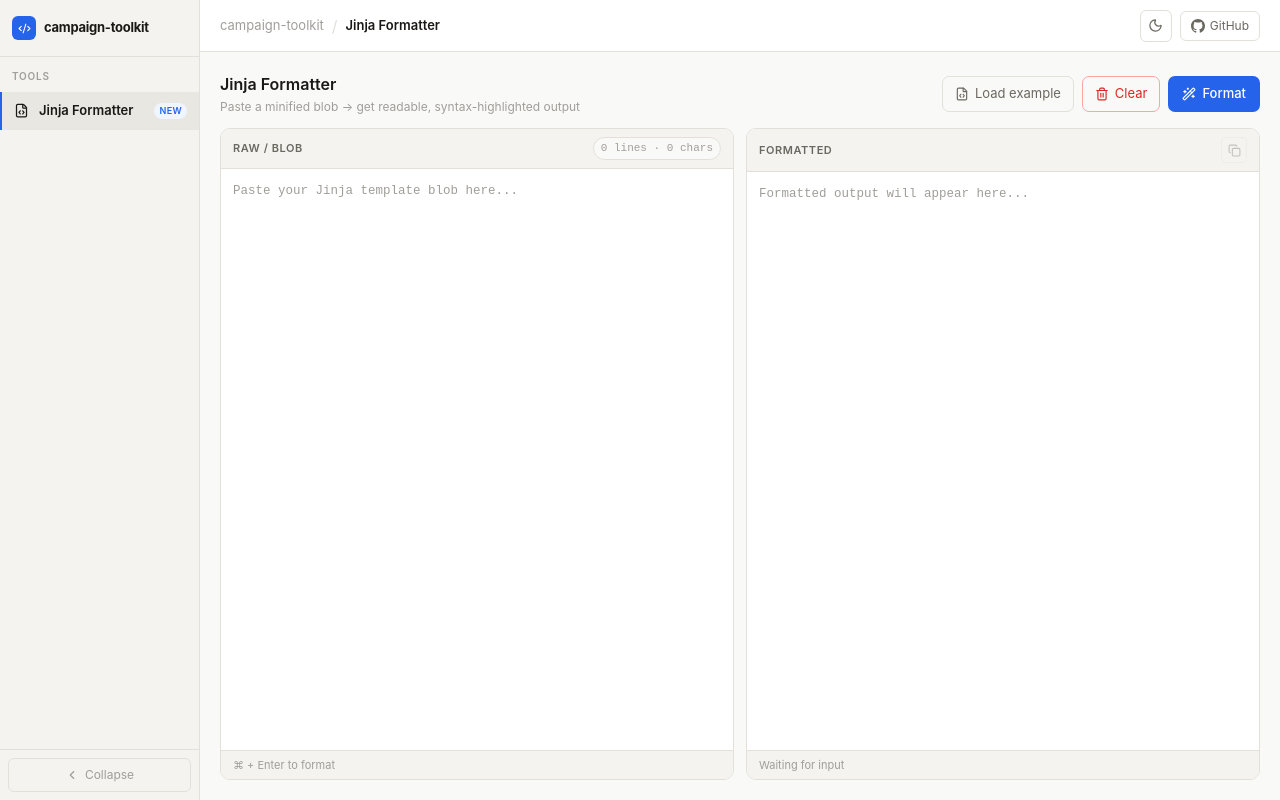
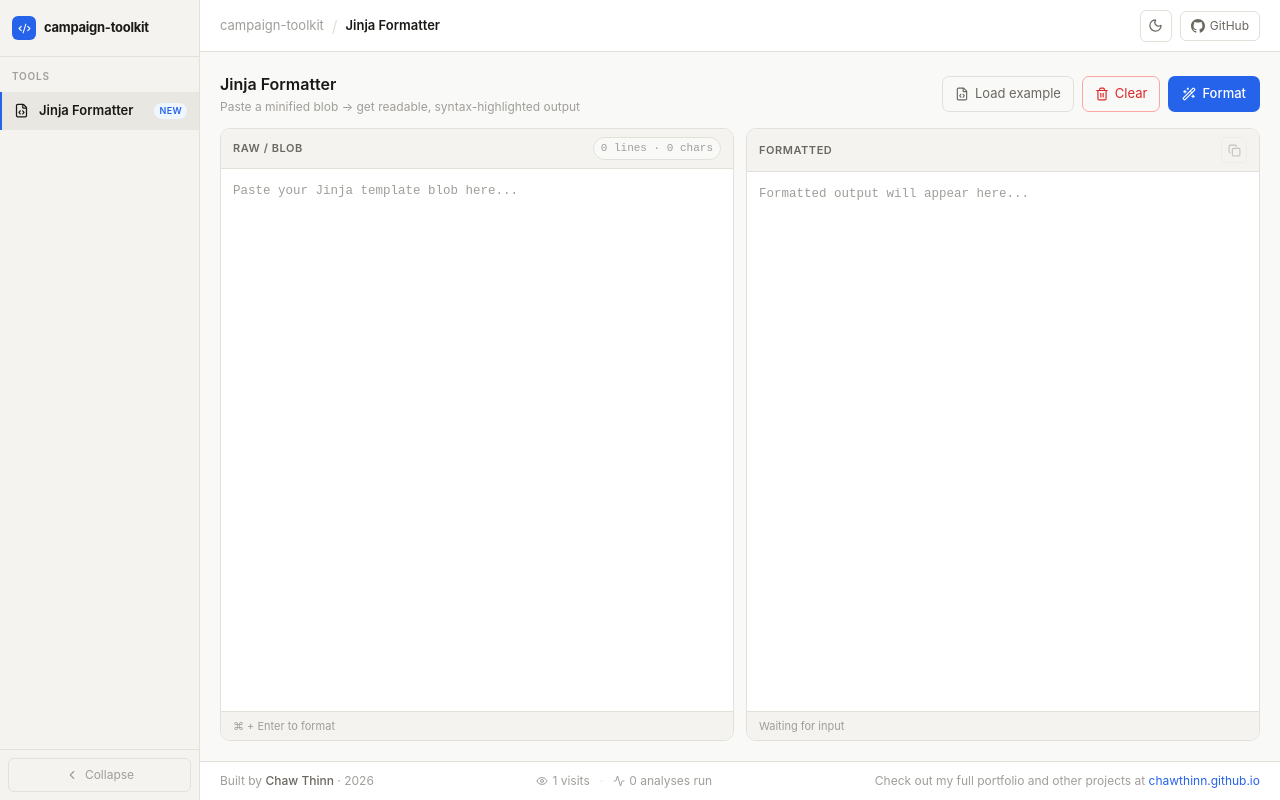
Before and after one commit to chawthinn/campaign-toolkit, a Next.js app: page / in a window 1280 px wide. Built offline with nearby package versions, Linux system fonts and the light colour scheme.

Commit message:
feat: add footer component and implement visit/analysis tracking

```diff
--- /dev/null
+++ b/app/components/Footer.tsx
@@ -0,0 +1,72 @@
+'use client';
+
+import { useEffect, useState } from 'react';
+import { Eye, Activity } from 'lucide-react';
+import { getVisits, getAnalyses, recordVisit } from '@/app/lib/stats';
+
+export default function Footer() {
+  const [visits, setVisits] = useState(0);
+  const [analyses, setAnalyses] = useState(0);
+
+  useEffect(() => {
+    recordVisit();
+    setVisits(getVisits());
+    setAnalyses(getAnalyses());
+
+    function refresh() {
+      setVisits(getVisits());
+      setAnalyses(getAnalyses());
+    }
+
+    window.addEventListener('ct-stats-updated', refresh);
+    return () => window.removeEventListener('ct-stats-updated', refresh);
+  }, []);
+
+  return (
+    <footer
+      style={{
+        borderTop: '1px solid var(--border)',
+        padding: '10px 20px',
+        display: 'flex',
+        alignItems: 'center',
+        justifyContent: 'space-between',
+        background: 'var(--bg-panel)',
+        flexShrink: 0,
+        fontSize: '12px',
+        color: 'var(--text-muted)',
+      }}
+    >
+      <span>
+        Built by{' '}
+        <strong style={{ color: 'var(--text-secondary)', fontWeight: 500 }}>Chaw Thinn</strong>
+        {' '}· 2026
+      </span>
+
+      <div style={{ display: 'flex', alignItems: 'center', gap: '10px' }}>
+        <span style={{ display: 'flex', alignItems: 'center', gap: '4px' }}>
+          <Eye size={12} />
+          {visits} visits
+        </span>
+        <span style={{ color: 'var(--border)' }}>·</span>
+        <span style={{ display: 'flex', alignItems: 'center', gap: '4px' }}>
+          <Activity size={12} />
+          {analyses} analyses run
+        </span>
+      </div>
+
+      <span>
+        Check out my full portfolio and other projects at{' '}
+        <a
+          href="https://chawthinn.github.io"
+          target="_blank"
+          rel="noopener noreferrer"
+          style={{ color: 'var(--accent)', textDecoration: 'none' }}
+          onMouseEnter={(e) => ((e.currentTarget as HTMLElement).style.textDecoration = 'underline')}
+          onMouseLeave={(e) => ((e.currentTarget as HTMLElement).style.textDecoration = 'none')}
+        >
+          chawthinn.github.io
+        </a>
+      </span>
+    </footer>
+  );
+}
--- a/app/components/tools/JinjaFormatter.tsx
+++ b/app/components/tools/JinjaFormatter.tsx
@@ -3,6 +3,7 @@
 import { useState, useRef } from 'react';
 import { Wand2, Copy, Trash2, FileCode, Check } from 'lucide-react';
 import { formatJinja, JINJA_EXAMPLE } from '@/app/lib/jinja-formatter';
+import { recordAnalysis } from '@/app/lib/stats';
 
 export default function JinjaFormatter() {
   const [raw, setRaw] = useState('');
@@ -13,6 +14,7 @@ export default function JinjaFormatter() {
   function handleFormat() {
     if (!raw.trim()) return;
     setFormatted(formatJinja(raw));
+    recordAnalysis();
   }
 
   function handleClear() {
--- /dev/null
+++ b/app/lib/stats.ts
@@ -0,0 +1,26 @@
+const VISITS_KEY = 'ct-visits';
+const ANALYSES_KEY = 'ct-analyses';
+const SESSION_KEY = 'ct-visited';
+
+export function getVisits(): number {
+  if (typeof window === 'undefined') return 0;
+  return parseInt(localStorage.getItem(VISITS_KEY) ?? '0', 10);
+}
+
+export function getAnalyses(): number {
+  if (typeof window === 'undefined') return 0;
+  return parseInt(localStorage.getItem(ANALYSES_KEY) ?? '0', 10);
+}
+
+export function recordVisit(): void {
+  if (typeof window === 'undefined') return;
+  if (sessionStorage.getItem(SESSION_KEY)) return;
+  sessionStorage.setItem(SESSION_KEY, '1');
+  localStorage.setItem(VISITS_KEY, String(getVisits() + 1));
+}
+
+export function recordAnalysis(): void {
+  if (typeof window === 'undefined') return;
+  localStorage.setItem(ANALYSES_KEY, String(getAnalyses() + 1));
+  window.dispatchEvent(new Event('ct-stats-updated'));
+}
--- a/app/page.tsx
+++ b/app/page.tsx
@@ -4,6 +4,7 @@ import { useState } from 'react';
 import { FileCode } from 'lucide-react';
 import Sidebar, { Tool } from '@/app/components/Sidebar';
 import Topbar from '@/app/components/Topbar';
+import Footer from '@/app/components/Footer';
 import JinjaFormatter from '@/app/components/tools/JinjaFormatter';
 
 const TOOLS: Tool[] = [
@@ -33,6 +34,8 @@ export default function Home() {
         <main style={{ flex: 1, overflow: 'auto', padding: '20px' }}>
           {TOOL_COMPONENTS[activeTool]}
         </main>
+
+        <Footer />
       </div>
     </div>
   );
```
